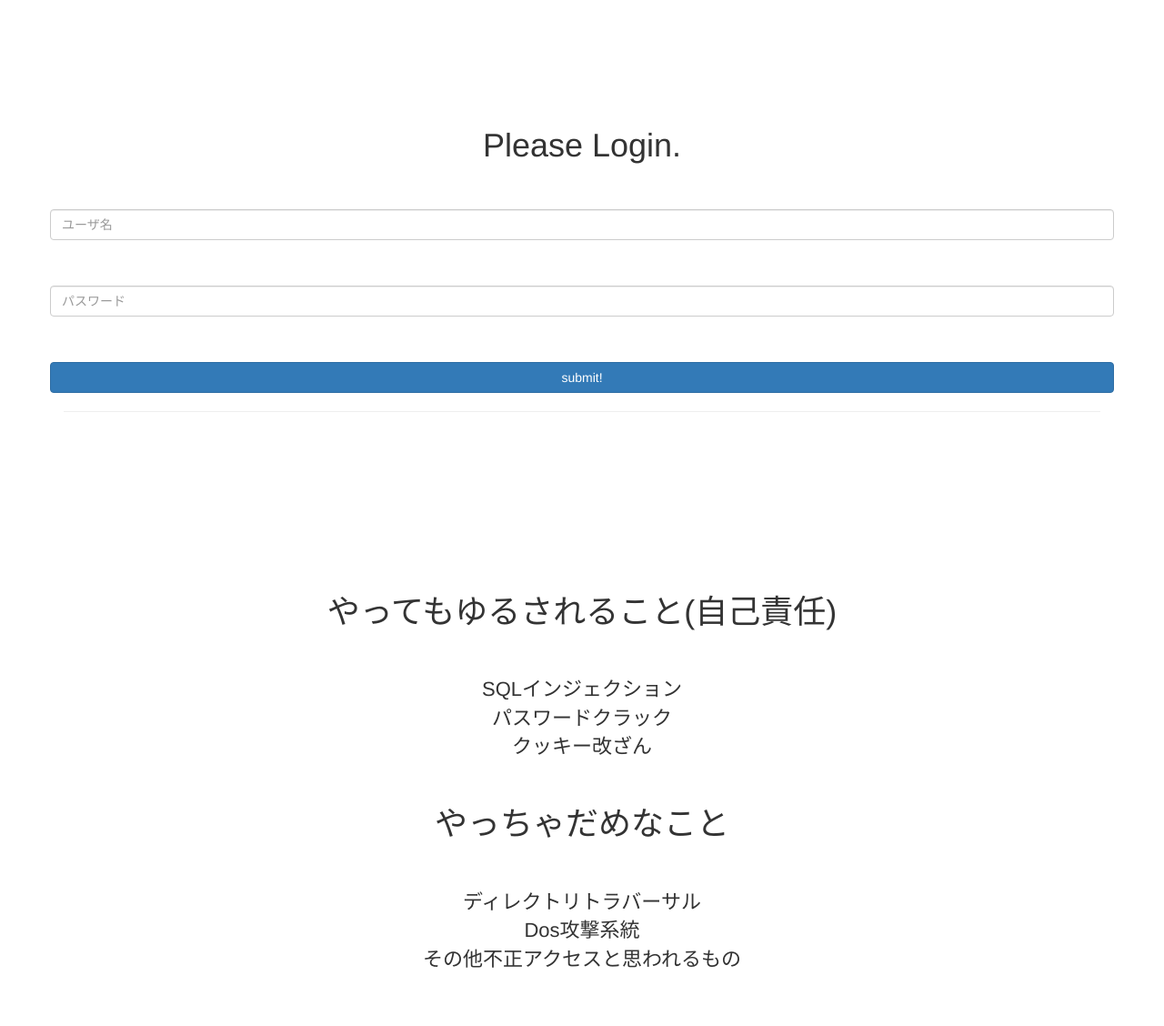
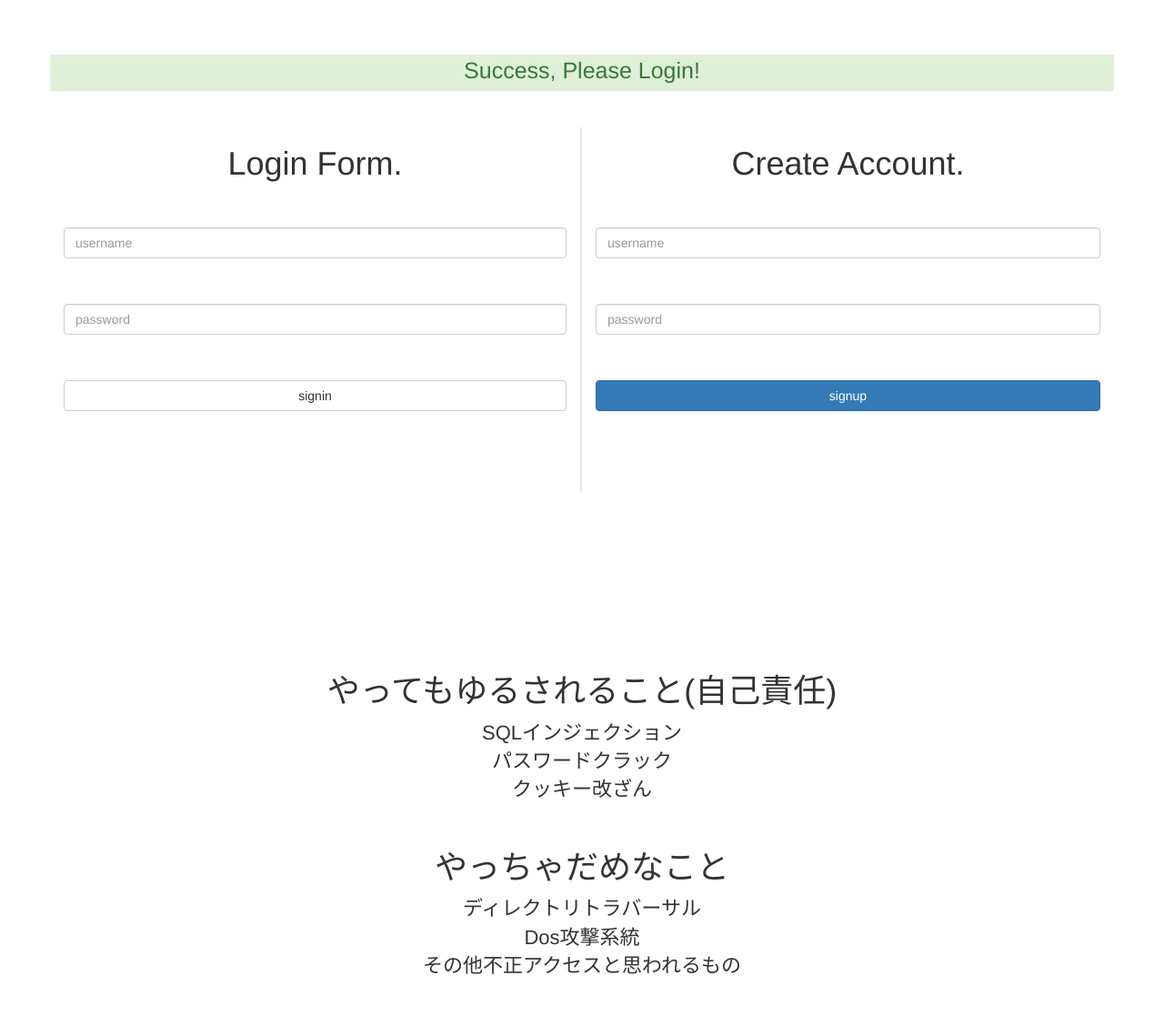
Before and after one commit to kawashi/sql_injection_test, a PHP site: page /?flag=success in a window 1280 px wide. Shown: the part 80-1208 px from the top of the page at 91% size. Before the commit the page ends 1144 px from the top, so only its background shows below. Run offline with PHP 8.4, Linux system fonts and the light colour scheme.

Commit message:
ログイン機能と新規登録機能を実装した

```diff
--- a/index.css
+++ b/index.css
@@ -6,11 +6,17 @@ header{
     height: 80px;
     background-color: #454545;
     color: #fff;
+    z-index: 9999;
 }
 
+.success-message{
+    height: 40px;
+    font-size: 25px;
+    margin-bottom: 40px;
+}
 
 .main{
-    margin-top: 200px;
+    margin-top: 140px;
 }
 
 .main h1{
@@ -19,6 +25,11 @@ header{
 
 input{
     margin-bottom: 50px;
+}
+
+.signin{
+    height: 400px;
+    border-right: 2px solid #e6e6e6;
 }
 
 .message{
--- a/index.php
+++ b/index.php
@@ -1,49 +1,90 @@
 <!DOCTYPE html>
 <html lang="en">
-
-<?php
-    if( isset($_POST['submit']) ){
-        // DB接続・選択
-        $link = mysql_connect('localhost', 'kawashi', 'yakisobameron');
-        mysql_select_db('fjb', $link);
-        $result = mysql_query("SELECT * FROM users WHERE users = '".$_POST['name']."'");
-        while( $row = mysql_fetch_array($result) ){
-            if( $_POST["pass"] == $row ){
-                $_COOKIE["ok"] = 1;
-                header("Location: http://google.com");
-            }
-        }
-    }
-?>
-
-
 <head>
     <meta charset="UTF-8">
     <link href="https://maxcdn.bootstrapcdn.com/bootstrap/3.3.5/css/bootstrap.min.css" rel="stylesheet">
     <link rel="stylesheet" href="index.css">
-    <title>Document</title>
+    <title>SQL Injection - Test Server</title>
+    <?php
+    /* サインイン */
+    if( isset($_POST['signin']) ){
+        // DB接続・選択 TODO:要リファクタ
+        $link = mysql_connect('mysql.hostinger.jp', 'u554433119_fjb', 'password');
+        if(!$link) exit(mysql_error()."コネクトできてないやつ");
+        if(!mysql_select_db('u554433119_fjb', $link)) exit(mysql_error()."選択できてないやつ");
+
+        // SQL発行
+        $query  = "SELECT * FROM users WHERE name = '".$_POST['name']."'";
+        echo '<script>alert("'.$query.'");</script>';
+        $result = mysql_query($query);
+        if(!$result) exit(mysql_error()."クエリ失敗奴");
+
+        // 結果照合
+        while( $row = mysql_fetch_array($result) ){
+            if( $_POST["pass"] == $row["pass"] ){
+                setcookie('login', 'true', time() + 3600);
+                header("Location: show.php");
+                exit;
+            }
+        }
+    }
+    /* サインアップ */
+    if( isset($_POST['signup']) ){
+        // DB接続・選択 TODO:要リファクタ
+        $link = mysql_connect('mysql.hostinger.jp', 'u554433119_fjb', 'password');
+        if(!$link) exit(mysql_error()."コネクトできてないやつ");
+        if(!mysql_select_db('u554433119_fjb', $link)) exit(mysql_error()."選択できてないやつ");
+
+        // SQL発行
+        $query  = "INSERT INTO users VALUES(null, '". $_POST["name"] ."', '". $_POST["pass"] ."')";
+        echo '<script>alert("'.$query.'");</script>';
+        $result = mysql_query($query);
+        if(!$result) exit(mysql_error()."クエリ失敗奴");
+        else         header("Location: index.php?flag=success");
+    }
+
+    ?>
 </head>
 <body>
     <header>
         <div class="text-center"><h1>Hello, Kawashi!</h1></div>
     </header>
 
-    <div class="container text-center main">
-        <h1>Please Login.</h1>
-        <div class="row">
+    <div class="container text-center">
+        <div class="row main">
+           <?php if($_GET["flag"] == "success"){
+                echo '<div class="bg-success text-success success-message"><p>Success, Please Login!</p></div>';
+            } ?>
+            <div class="signin col-md-6">
+                <h1>Login Form.</h1>
                 <form action="index.php" method="post" >
                    <div>
-                    <input type="text" name="name" class="form-control" placeholder="ユーザ名"/>
+                        <input type="text" name="name" class="form-control" placeholder="username"/>
                     </div>
                     <div>
-                    <input type="text" name="name" class="form-control" placeholder="パスワード"/>
+                        <input type="password" name="pass" class="form-control" placeholder="password"/>
                     </div>
                     <div>
-                    <input type="submit" class="btn btn-primary btn-block" value="submit!" name="submit">
+                        <input type="submit" class="btn btn-default btn-block" value="signin" name="signin">
+                    </div>
+                </form>
+            </div>
+            <div class="signup col-md-6">
+                <h1>Create Account.</h1>
+                <form action="index.php" method="post">
+                    <div>
+                        <input type="text" name="name" class="form-control" placeholder="username">
+                    </div>
+                    <div>
+                        <input type="password" name="pass" class="form-control" placeholder="password">
+                    </div>
+                    <div>
+                        <input type="submit" class="btn btn-primary btn-block" name="signup" value="signup">
                     </div>
                 </form>
             </div>
             <hr>
+        </div>
         <div class="message">
             <h1 class="ok">やってもゆるされること(自己責任)</h1>
             <ul class="list-unstyled">
```
Also changed, not shown: show.css (added, +14 -0 lines), show.php (added, +36 -0 lines). Lines whose indentation alone changed are shown as unchanged.
